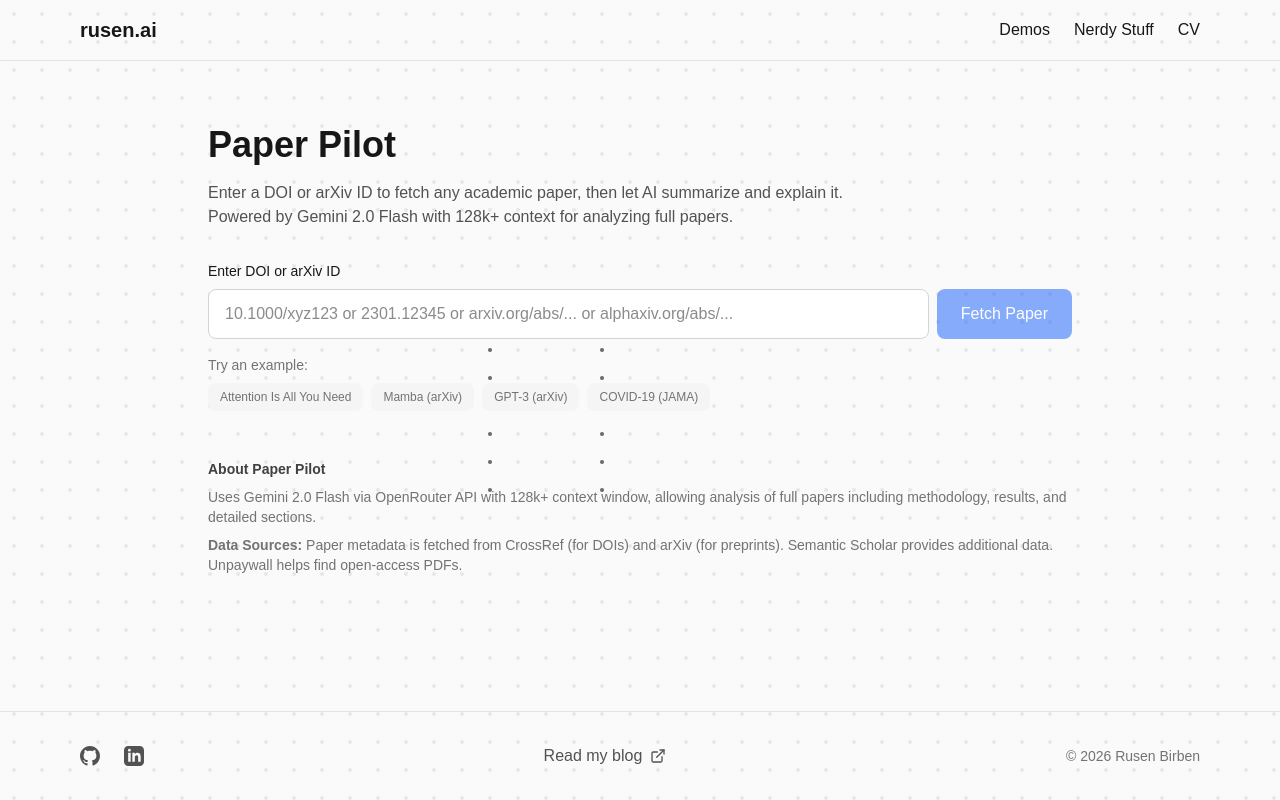
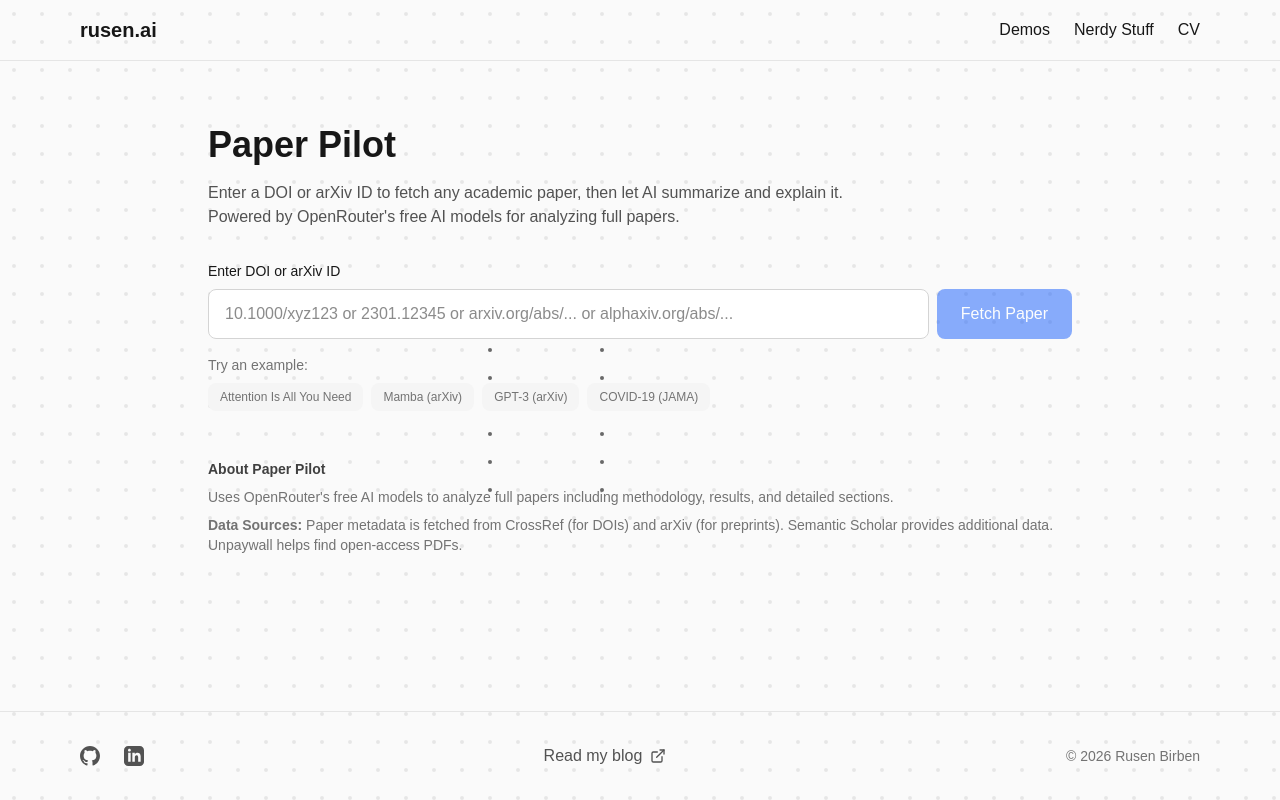
Before and after one commit to rusenbb/rusen-ai, a Next.js app: page /demos/paper-pilot in a window 1280 px wide. Built offline with nearby package versions, Linux system fonts and the light colour scheme.

Commit message:
Update copy to reflect OpenRouter free models instead of Gemini

```diff
--- a/src/app/demos/data-forge/page.tsx
+++ b/src/app/demos/data-forge/page.tsx
@@ -181,7 +181,7 @@ export default function DataForgePage() {
       <h1 className="text-4xl font-bold mb-4">Data Forge</h1>
       <p className="text-neutral-600 dark:text-neutral-400 mb-8 max-w-2xl">
         Define your database schema visually, then let AI generate realistic fake data for
-        testing. Powered by Gemini 2.0 Flash for intelligent, contextual data generation.
+        testing. Powered by OpenRouter's free AI models for intelligent, contextual data generation.
       </p>
 
       {/* Error display */}
@@ -254,8 +254,8 @@ export default function DataForgePage() {
           About Data Forge
         </h3>
         <p className="mb-2">
-          Data Forge uses Gemini 2.0 Flash via API to generate contextually realistic fake data
-          based on your schema definitions. Define tables with columns and types, set up foreign
+          Data Forge uses OpenRouter's free AI models to generate contextually realistic
+          fake data based on your schema definitions. Define tables with columns and types, set up foreign
           key relationships, and generate data that respects your constraints.
         </p>
         <p>
--- a/src/app/demos/page.tsx
+++ b/src/app/demos/page.tsx
@@ -13,7 +13,7 @@ export default function DemosPage() {
           title="Paper Pilot"
           description="Enter a DOI, get article summaries and explanations. Perfect for engineers and medical students."
           href="/demos/paper-pilot"
-          tags={["LLM", "Gemini", "Academic"]}
+          tags={["LLM", "OpenRouter", "Academic"]}
           status="live"
         />
         <DemoCard
--- a/src/app/demos/paper-pilot/page.tsx
+++ b/src/app/demos/paper-pilot/page.tsx
@@ -299,7 +299,7 @@ export default function PaperPilotPage() {
       <h1 className="text-4xl font-bold mb-4">Paper Pilot</h1>
       <p className="text-neutral-600 dark:text-neutral-400 mb-8 max-w-2xl">
         Enter a DOI or arXiv ID to fetch any academic paper, then let AI summarize and explain it.
-        Powered by Gemini 2.0 Flash with 128k+ context for analyzing full papers.
+        Powered by OpenRouter's free AI models for analyzing full papers.
       </p>
 
       {/* Error display */}
@@ -364,8 +364,8 @@ export default function PaperPilotPage() {
           About Paper Pilot
         </h3>
         <p className="mb-2">
-          Uses Gemini 2.0 Flash via OpenRouter API with 128k+ context window,
-          allowing analysis of full papers including methodology, results, and detailed sections.
+          Uses OpenRouter's free AI models to analyze full papers including
+          methodology, results, and detailed sections.
         </p>
         <p className="mb-2">
           <strong>Data Sources:</strong> Paper metadata is fetched from CrossRef (for DOIs) and
--- a/src/app/demos/query-craft/page.tsx
+++ b/src/app/demos/query-craft/page.tsx
@@ -294,8 +294,8 @@ export default function QueryCraftPage() {
           About Query Craft
         </h3>
         <p className="mb-2">
-          Query Craft uses Gemini 2.0 Flash via API to translate natural language questions
-          into SQL queries. Define your database schema, describe what you want in plain English,
+          Query Craft uses OpenRouter's free AI models to translate natural language
+          questions into SQL queries. Define your database schema, describe what you want in plain English,
           and get instant, executable SQL.
         </p>
         <p>
```
